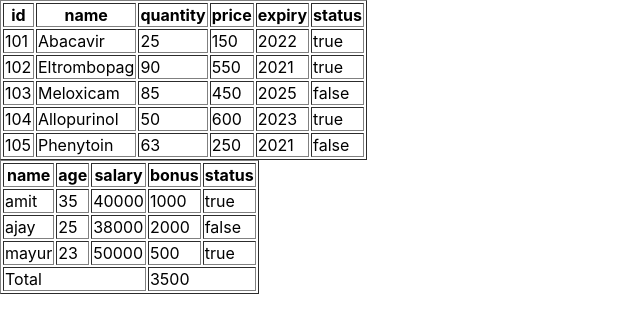
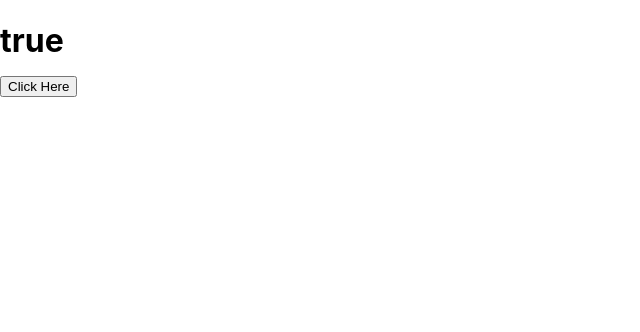
Before and after one commit to backbenchrs/myapp1, a React (Create React App) app: page / in a window 1280 px wide. Shown: the top 332 px of the page, without its empty margins (0-640 px from the left). Built offline with nearby package versions, Linux system fonts and the light colour scheme.

Commit message:
useState() : Made by Hooks

```diff
--- a/src/App.js
+++ b/src/App.js
@@ -1,116 +1,143 @@
-import React from 'react'
-import data from './data.json'
-const App = () => {
-  let filter = data.filter((a) => a.salary > 35000)
+// import React from 'react'
+// import data from './data.json'
+// const App = () => {
+//   let filter = data.filter((a) => a.salary > 35000)
 
-  let newdata = filter.reduce (( acc , bcc) =>{
-    return acc += bcc.bonus
-  },0)
-  // console.log(newdata);
-  let medicineData = [
-    {
-      id: 101,
-      name: 'Abacavir',
-      quantity: 25,
-      price: 150,
-      expiry: 2022,
-      status: "true"
-    },
-    {
-      id: 102,
-      name: 'Eltrombopag',
-      quantity: 90,
-      price: 550,
-      expiry: 2021,
-      status: "true"
-    },
-    {
-      id: 103,
-      name: 'Meloxicam',
-      quantity: 85,
-      price: 450,
-      expiry: 2025,
-      status: "false"
-    },
-    {
-      id: 104,
-      name: 'Allopurinol',
-      quantity: 50,
-      price: 600,
-      expiry: 2023,
-      status: "true"
-    },
-    {
-      id: 105,
-      name: 'Phenytoin',
-      quantity: 63,
-      price: 250,
-      expiry: 2021,
-      status: "false"
-    }
-  ];
-  return (
-    <div key={Math.random()}>
-      <table border={1} key={Math.random()}>
-        <tr>
-          <th>id</th>
-          <th>name</th>
-          <th>quantity</th>
-          <th>price</th>
-          <th>expiry</th>
-          <th>status</th>
-        </tr>
+//   let newdata = filter.reduce (( acc , bcc) =>{
+//     return acc += bcc.bonus
+//   },0)
+//   // console.log(newdata);
+//   let medicineData = [
+//     {
+//       id: 101,
+//       name: 'Abacavir',
+//       quantity: 25,
+//       price: 150,
+//       expiry: 2022,
+//       status: "true"
+//     },
+//     {
+//       id: 102,
+//       name: 'Eltrombopag',
+//       quantity: 90,
+//       price: 550,
+//       expiry: 2021,
+//       status: "true"
+//     },
+//     {
+//       id: 103,
+//       name: 'Meloxicam',
+//       quantity: 85,
+//       price: 450,
+//       expiry: 2025,
+//       status: "false"
+//     },
+//     {
+//       id: 104,
+//       name: 'Allopurinol',
+//       quantity: 50,
+//       price: 600,
+//       expiry: 2023,
+//       status: "true"
+//     },
+//     {
+//       id: 105,
+//       name: 'Phenytoin',
+//       quantity: 63,
+//       price: 250,
+//       expiry: 2021,
+//       status: "false"
+//     }
+//   ];
+//   return (
+//     <div key={Math.random()}>
+//       <table border={1} key={Math.random()}>
+//         <tr>
+//           <th>id</th>
+//           <th>name</th>
+//           <th>quantity</th>
+//           <th>price</th>
+//           <th>expiry</th>
+//           <th>status</th>
+//         </tr>
 
-        {
-          medicineData.map((i) => {
-            return (
-              <tr>
-                <td>{i.id}</td>
-                <td>{i.name}</td>
-                <td>{i.quantity}</td>
-                <td>{i.price}</td>
-                <td>{i.expiry}</td>
-                <td>{i.status}</td>
-              </tr>)
-          })
-        }
-      </table>
+//         {
+//           medicineData.map((i) => {
+//             return (
+//               <tr>
+//                 <td>{i.id}</td>
+//                 <td>{i.name}</td>
+//                 <td>{i.quantity}</td>
+//                 <td>{i.price}</td>
+//                 <td>{i.expiry}</td>
+//                 <td>{i.status}</td>
+//               </tr>)
+//           })
+//         }
+//       </table>
 
 
-      <table border={1} key={Math.random()}>
-        <tr>
-          <th>name</th>
-          <th>age</th>
-          <th>salary</th>
-          <th>bonus</th>
-          <th>status</th>
-        </tr>
-        {
-          filter.map((a) => {
+//       <table border={1} key={Math.random()}>
+//         <tr>
+//           <th>name</th>
+//           <th>age</th>
+//           <th>salary</th>
+//           <th>bonus</th>
+//           <th>status</th>
+//         </tr>
+//         {
+//           filter.map((a) => {
 
-            return (
-              <tr>
-                <td>{a.name}</td>
-                <td>{a.age}</td>
-                <td>{a.salary}</td>
-                <td>{a.bonus}</td>
-                <td>{a.status}</td>
-              </tr>
-            )
-          } )
+//             return (
+//               <tr>
+//                 <td>{a.name}</td>
+//                 <td>{a.age}</td>
+//                 <td>{a.salary}</td>
+//                 <td>{a.bonus}</td>
+//                 <td>{a.status}</td>
+//               </tr>
+//             )
+//           } )
 
-        }
-          <tr>
-          <td colSpan={3}>Total</td>
-          {/* <td></td> */}
-          {/* <td></td> */}
-          <td colSpan={2}>{newdata}</td>
-          {/* <td></td> */}
-        </tr>
+//         }
+//           <tr>
+//           <td colSpan={3}>Total</td>
+//           {/* <td></td> */}
+//           {/* <td></td> */}
+//           <td colSpan={2}>{newdata}</td>
+//           {/* <td></td> */}
+//         </tr>
 
-      </table>
+//       </table>
+//     </div>
+//   )
+// }
+
+// export default App;
+
+import React, { useState } from 'react'
+export default function PracticeData() {
+
+  // const [age, setAge] = useState(0)
+  const [valid , setValid] = useState(true)
+  const ClickHandler = () => {
+
+    // const addAge = age + 1
+    // setAge(addAge <= 10 ? age + 1 : age)
+
+    const bool = valid ? false : true
+    setValid(bool)
+
+  }
+  return (
+    <div>
+      <h1>
+         {/* {age}  */}
+         {valid ? "true" : "false"}
+      <br />
+        <button onClick={ClickHandler}>Click Here</button>
+      </h1>
+
     </div>
   )
 }
-
-export default App;
```
